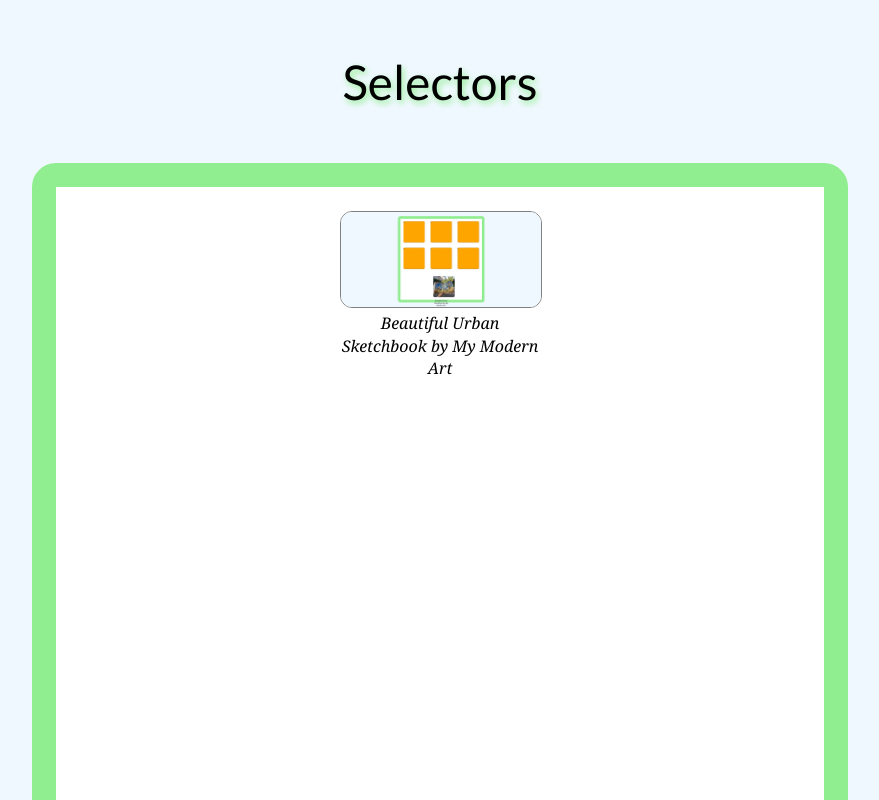
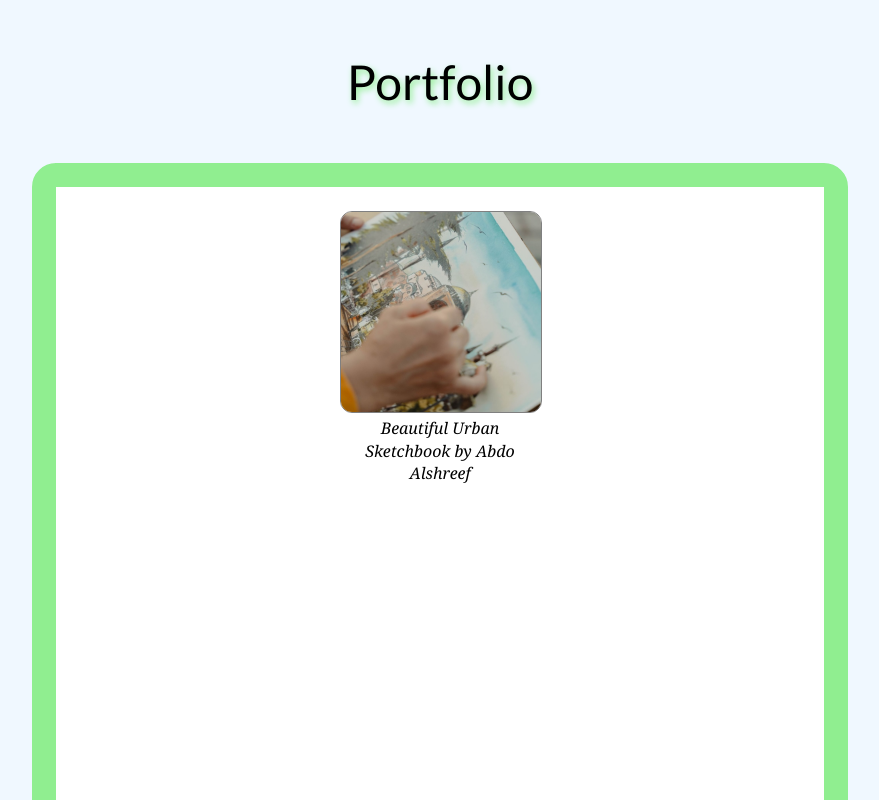
Before and after one commit to pimenj7-ops/Portfolio_Page_Flexible_Box_Layout, a plain HTML site: page index.html in a window 1280 px wide. Shown: the top 800 px of the page, without its empty margins (200-1079 px from the left). Drawn offline with Linux system fonts and the light colour scheme.

Commit message:
Add files via upload

```diff
--- a/index.html
+++ b/index.html
@@ -42,12 +42,12 @@
 </style>
 </head>
 <body>
-		<h1>Selectors</h1>
+		<h1>Portfolio</h1>
 		<div id="div1">
 			<figure>
-			<a href="Beautiful Art Sketchbook.jpg">
-				<img src="Beautiful Urban Art Sketchbook.jpg" /></a>
-			<figcaption>Beautiful Urban Sketchbook by My Modern Art </figcaption>
+			<a href="sketchbook.jpg">
+				<img src="thumb-sketchbook.jpg" /></a>
+			<figcaption>Beautiful Urban Sketchbook by Abdo Alshreef </figcaption>
 			</figure>
 		</div>
 </body>
```
Also changed, not shown: sketchbook.jpg (added), thumb-sketchbook.jpg (added).
